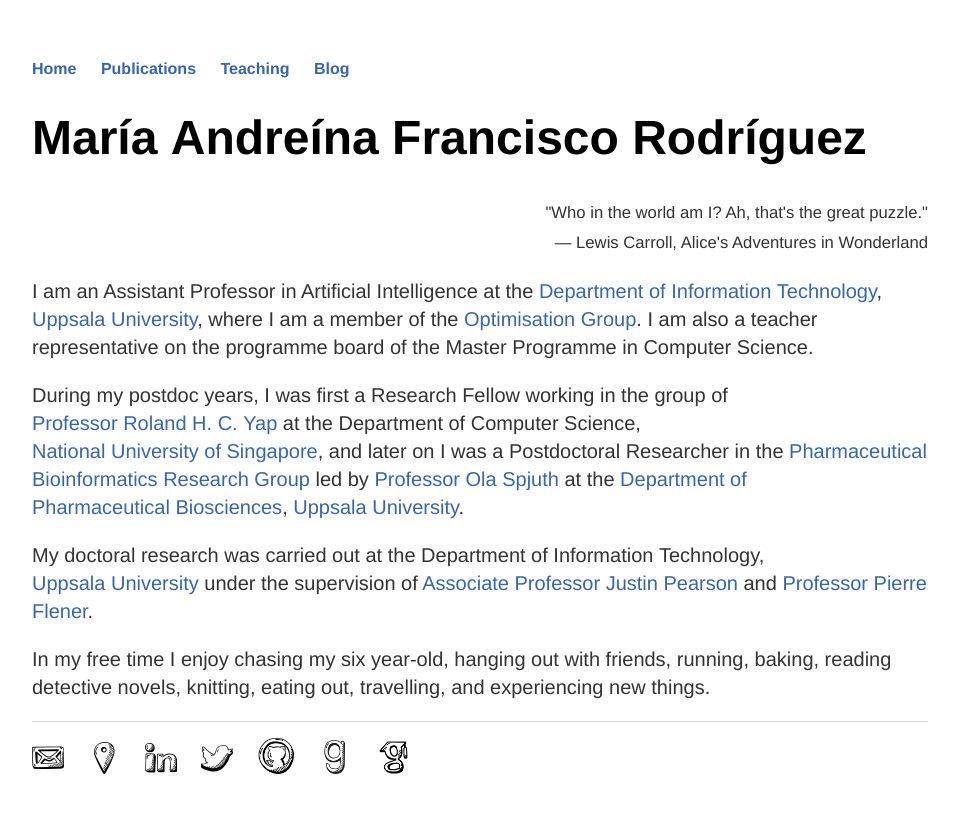
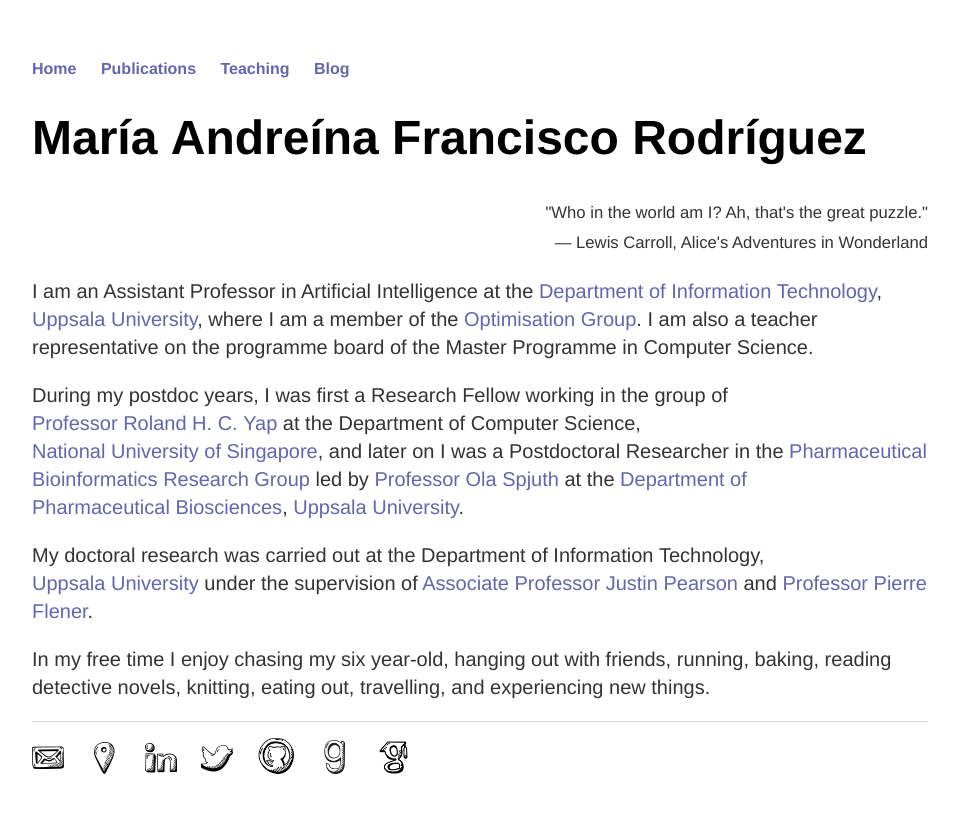
Before and after one commit to andreina-francisco/andreina-francisco.github.io, a Jekyll site: the page built from index.html, in a window 1280 px wide. Shown: the top 813 px of the page, without its empty margins (160-1119 px from the left). Built offline with Jekyll 4.4.1, drawn with Linux system fonts in a browser that asks for light colours; nearby versions of some CDN libraries; a style sheet for code colours, icons or effects is not loaded.

Commit message:
Update my-style.css

```diff
--- a/css/my-style.css
+++ b/css/my-style.css
@@ -34,7 +34,7 @@ nav ul li, footer ul li {
 }
 a {
     text-decoration: none;
-    color: #3965ad;
+    color: #6465ad;
 }
 a:hover {
     text-decoration: underline;
```
